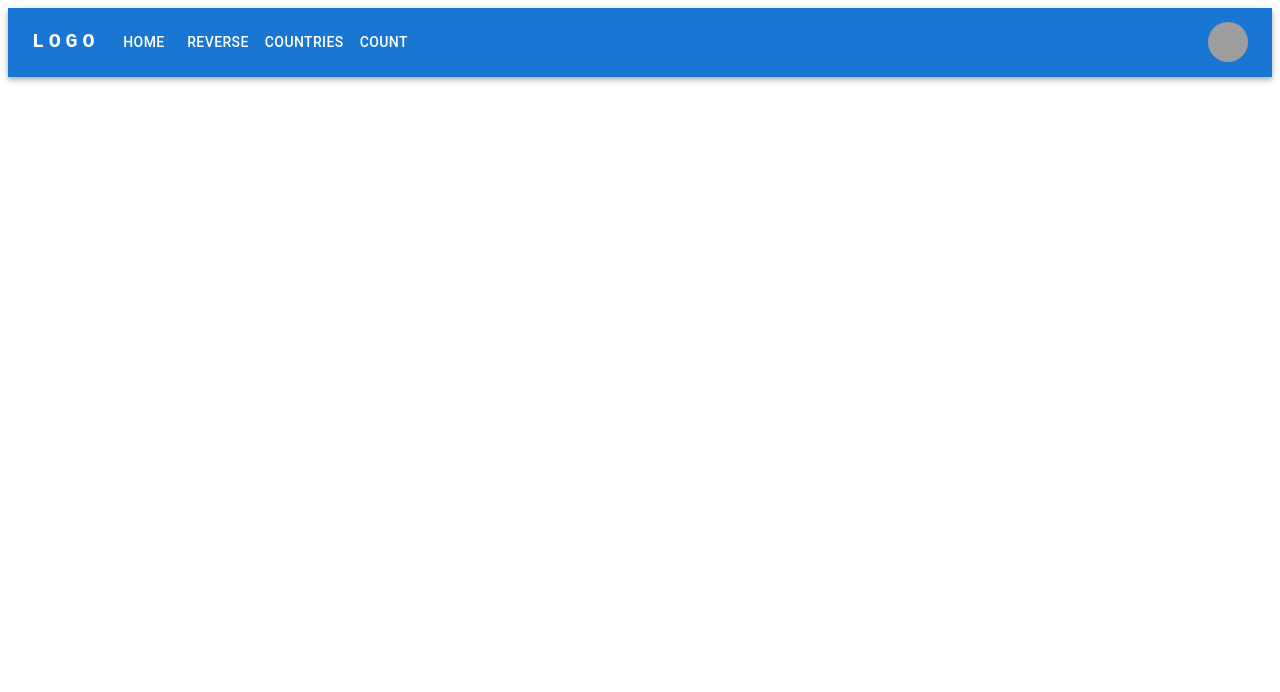
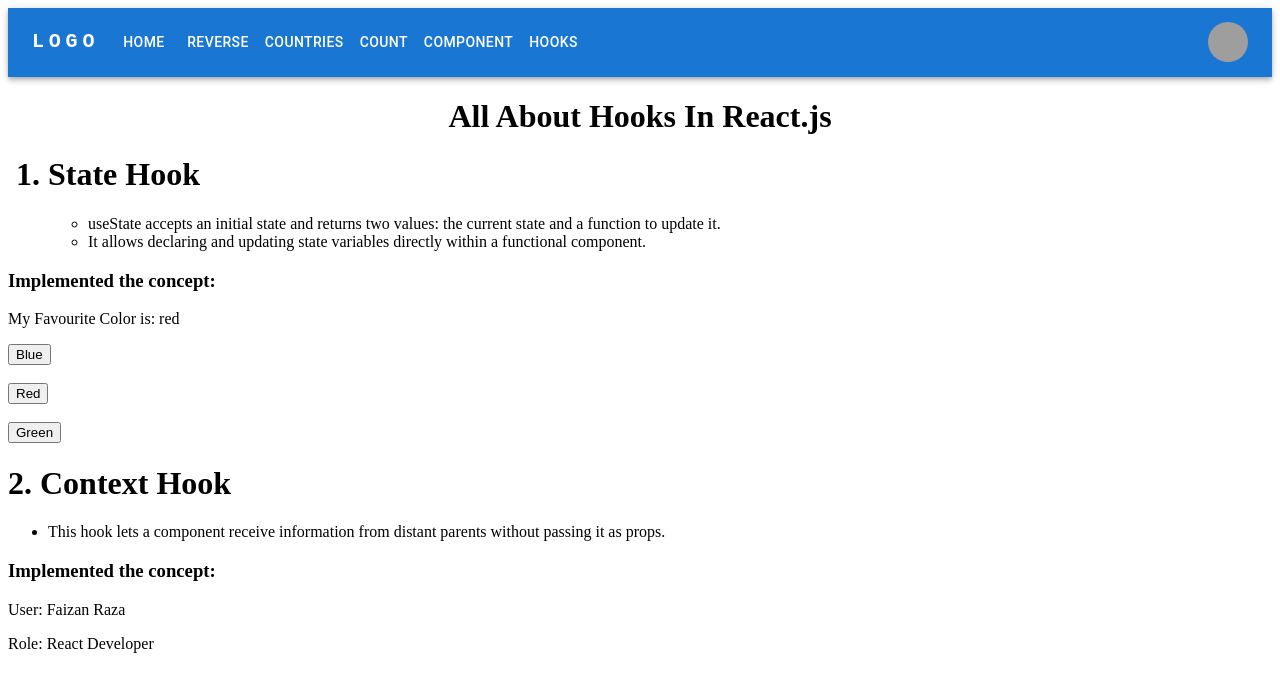
Before and after one commit to Faizan005raza/react-training, a React (Vite) app: page /Hooks in a window 1280 px wide. Shown: the top 692 px of the page. Built offline with nearby package versions, Linux system fonts and the light colour scheme; grey boxes are pictures that could not be loaded.

Commit message:
Initial Commit

```diff
--- a/src/App.tsx
+++ b/src/App.tsx
@@ -4,16 +4,31 @@ import ReverseString from "./components/reverse";
 import Home from "./components/home";
 import CountryList from "./components/CountryList";
 import Count from "./components/Count";
+import Props from "./components/Props";
+import MyComponent from "./components/CreateComponent";
+import Ans from "./components/Nesting";
+import HooksDemo from "./components/Hooks";
 
 function App() {
   return (
     <Router>
       <Header />
       <Routes>
+        <Route path="/" element={<Home />} />
         <Route path="/reverse" element={<ReverseString />} />
-        <Route path="/" element={<Home />} />
         <Route path="/CountryList" element={<CountryList />} />
         <Route path="/Count" element={<Count />} />
+        <Route
+          path="/Component"
+          element={
+            <>
+              <MyComponent />
+              <Props size="Biggest" />
+              <Ans />
+            </>
+          }
+        />
+        <Route path="/Hooks" element={<HooksDemo />} />
       </Routes>
     </Router>
   );
--- a/src/components/Count/index.tsx
+++ b/src/components/Count/index.tsx
@@ -5,7 +5,7 @@ function Count() {
   return (
     <div>
       <h3>Increase Counter Value:{counter}</h3>
-      <button onClick={() => setCounter(counter + 5)}>
+      <button onClick={() => setCounter(counter + 1)}>
         Increase Counter Val:
       </button>
     </div>
--- /dev/null
+++ b/src/components/CreateComponent/index.tsx
@@ -0,0 +1,12 @@
+function MyComponent() {
+  return (
+    <div>
+      <h2>Hi, This is my Component.</h2>
+      <p>
+        Here, I learnt how to create component and also learnt how to render it
+        on the application.
+      </p>
+    </div>
+  );
+}
+export default MyComponent;
--- /dev/null
+++ b/src/components/Hooks/index.tsx
@@ -0,0 +1,78 @@
+import { useState, useContext, createContext } from "react";
+type UserType = {
+  name: string;
+  role: string;
+};
+const UserContext = createContext<UserType | null>(null);
+
+function UseStateDemo() {
+  const [color, setColor] = useState("red");
+
+  return (
+    <div>
+      <h1 style={{ textAlign: "center" }}>All About Hooks In React.js</h1>
+      <ol>
+        <h1>
+          <li>State Hook</li>
+        </h1>
+        <ul>
+          <li>
+            useState accepts an initial state and returns two values: the
+            current state and a function to update it.
+          </li>
+          <li>
+            It allows declaring and updating state variables directly within a
+            functional component.
+          </li>
+        </ul>
+      </ol>
+
+      <div>
+        <h3>Implemented the concept:</h3>
+        <p>My Favourite Color is: {color}</p>
+        <button onClick={() => setColor("Blue")}>Blue</button> <br />
+        <br />
+        <button onClick={() => setColor("Red")}>Red</button> <br />
+        <br />
+        <button onClick={() => setColor("Green")}>Green</button>
+      </div>
+    </div>
+  );
+}
+
+function UseContextDemo() {
+  const user = useContext(UserContext);
+  if (!user) return <p>No user context found.</p>;
+
+  return (
+    <div>
+      <h1>2. Context Hook</h1>
+      <ul>
+        <li>
+          This hook lets a component receive information from distant parents
+          without passing it as props.
+        </li>
+      </ul>
+      <div>
+        <h3>Implemented the concept:</h3>
+        <p>User: {user.name}</p>
+        <p>Role: {user.role}</p>
+      </div>
+    </div>
+  );
+}
+
+function HooksDemo() {
+  const userValue = { name: "Faizan Raza", role: "React Developer" };
+
+  return (
+    <UserContext.Provider value={userValue}>
+      <div>
+        <UseStateDemo />
+        <UseContextDemo />
+      </div>
+    </UserContext.Provider>
+  );
+}
+
+export default HooksDemo;
--- /dev/null
+++ b/src/components/Nesting/index.tsx
@@ -0,0 +1,12 @@
+function Nest() {
+  return <p>Nesting Component means component inside component.</p>;
+}
+function Ans() {
+  return (
+    <>
+      <h2>What is Nesting Component?</h2>
+      <Nest />
+    </>
+  );
+}
+export default Ans;
--- /dev/null
+++ b/src/components/Props/index.tsx
@@ -0,0 +1,42 @@
+import type {
+  ReactElement,
+  JSXElementConstructor,
+  ReactNode,
+  ReactPortal,
+} from "react";
+
+function Props(props: {
+  size:
+    | string
+    | number
+    | bigint
+    | boolean
+    | ReactElement<unknown, string | JSXElementConstructor<any>>
+    | Iterable<ReactNode>
+    | ReactPortal
+    | Promise<
+        | string
+        | number
+        | bigint
+        | boolean
+        | ReactPortal
+        | ReactElement<unknown, string | JSXElementConstructor<any>>
+        | Iterable<ReactNode>
+        | null
+        | undefined
+      >
+    | null
+    | undefined;
+}) {
+  return (
+    <div>
+      <h2>Hey, Here I get to know about the props.</h2>
+      <p>Props are the arguments which passed into the component.</p>
+      <p>
+        Example:- H1 tag is the <strong>{props.size}</strong> Heading.
+      </p>
+      <p>Note: Bold Word Above is the props here.</p>
+    </div>
+  );
+}
+export default Props;
--- a/src/components/header/index.tsx
+++ b/src/components/header/index.tsx
@@ -17,6 +17,8 @@ const pages = [
   { name: "Reverse", path: "/reverse" },
   { name: "Countries", path: "/CountryList" },
   { name: "Count", path: "/Count" },
+  { name: "Component", path: "/Component" },
+  { name: "Hooks", path: "/Hooks"}
 ];
 
 function Header() {
--- a/src/components/home/index.tsx
+++ b/src/components/home/index.tsx
@@ -2,13 +2,9 @@ function Home() {
   return (
     <>
       <div>
-        <h1>Welcome To Training App</h1>
-        <p>Want to go to ReverseString page:-</p>
-        <a href="http://localhost:5173/reverse">Reverse</a>
-        <p>Want to go to Country Page:-</p>
-        <a href="http://localhost:5173/CountryList">CountryList</a>
+        <h1 style={{ textAlign: "center" }}>Welcome To Training App</h1>
       </div>
-  </>
+    </>
   );
 }
 export default Home;
```
